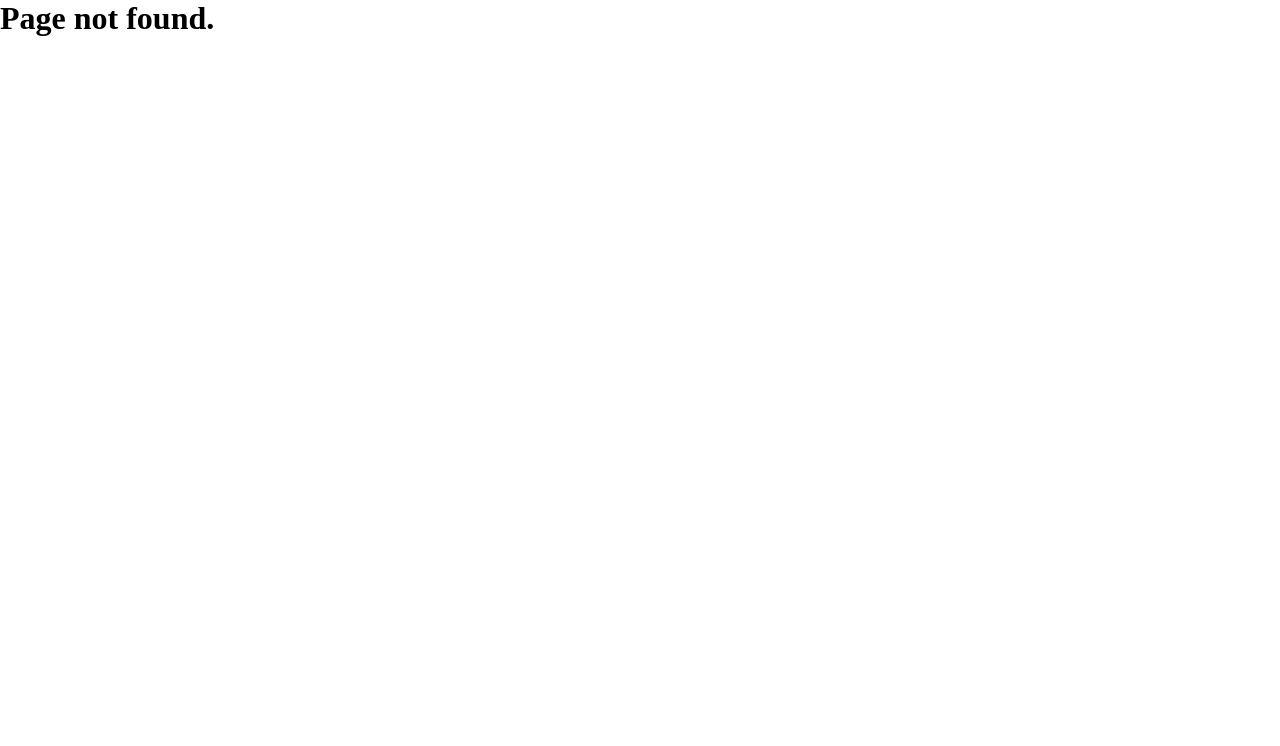
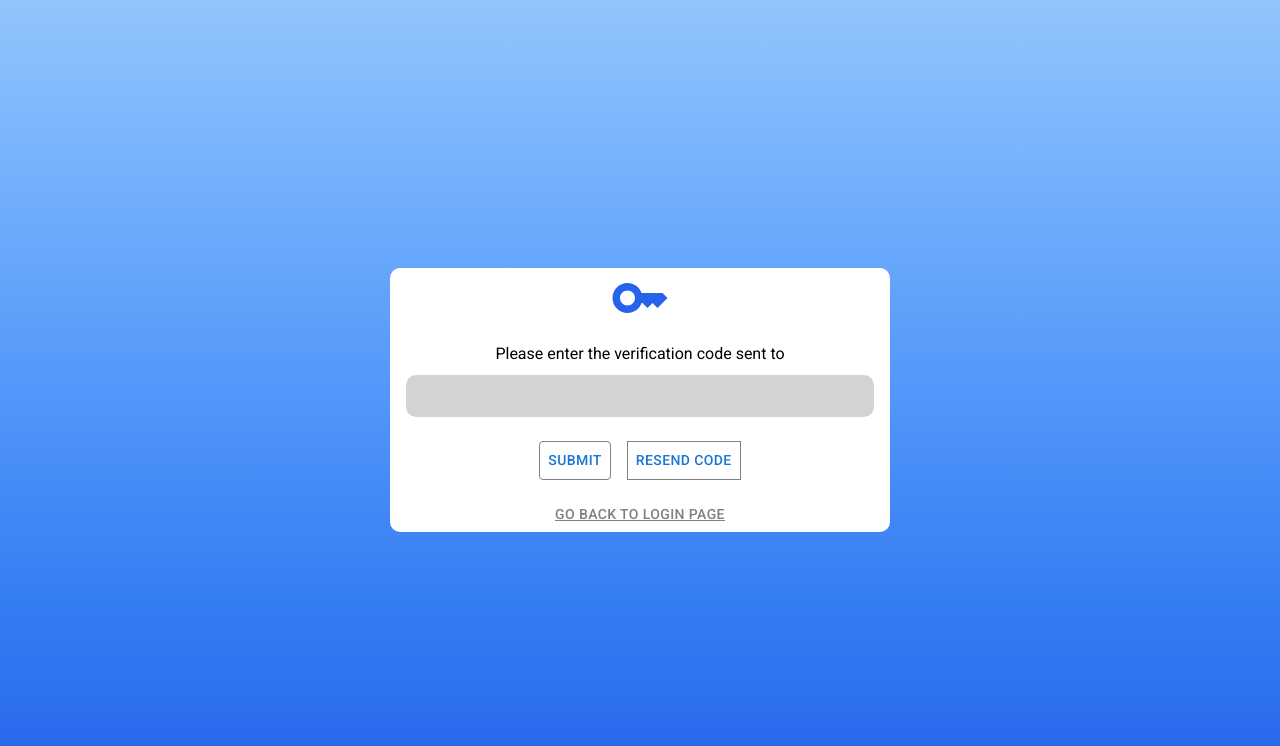
Before and after one commit to Kangonga/landlord-portal, a React (Vite) app: page /otp in a window 1280 px wide. Before the commit this address had no page. Shown: the top 746 px of the page. Built offline with nearby package versions, Linux system fonts and the light colour scheme.

Commit message:
feat: create route for send otp route

```diff
--- a/src/main.tsx
+++ b/src/main.tsx
@@ -23,6 +23,7 @@ import Profile from './pages/profile/Profile';
 import ForgotPassword from './pages/forgotPassword/ForgotPassword';
 import '@/index.css'
 import ResetPassword from './pages/resetPassword/ResetPassword';
+import SendOtp from './pages/sendOtp/SendOtp';
 
 const router = createBrowserRouter(
   createRoutesFromElements(
@@ -30,6 +31,7 @@ const router = createBrowserRouter(
       <Route index element={<Login />} />
       <Route path='forgotPassword' element={< ForgotPassword/>} />
       <Route path='resetPassword' element={< ResetPassword/>} />
+      <Route path='otp' element={< SendOtp/>} />
       <Route path='home' element={<App />}>
         <Route index element={<Home />} />
         <Route path='buildings' element={<BuildingHomePage />} />
```
